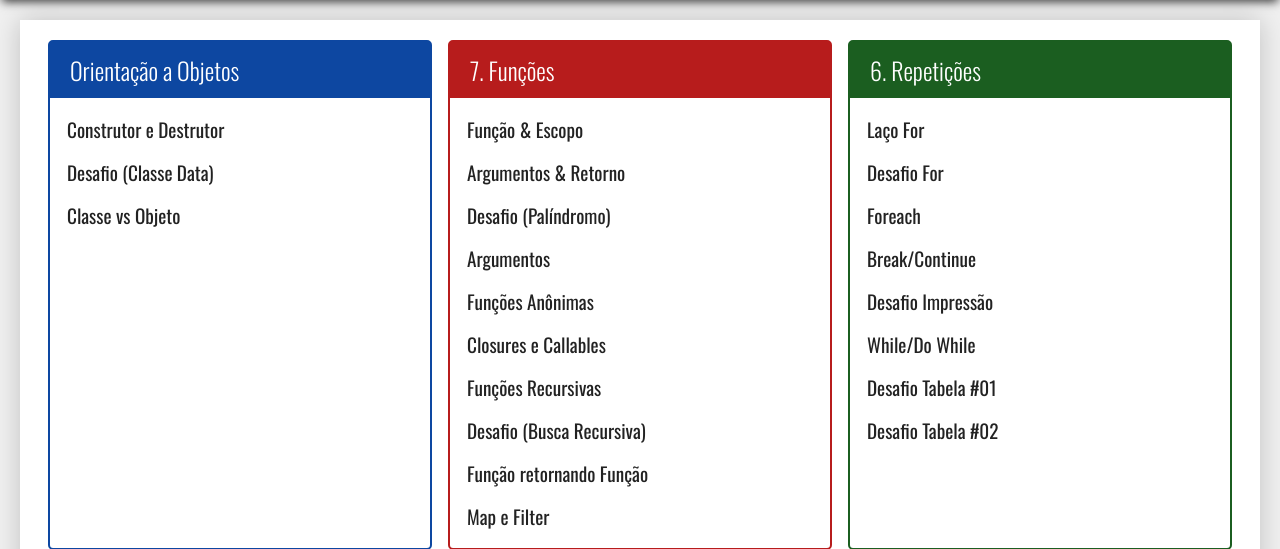
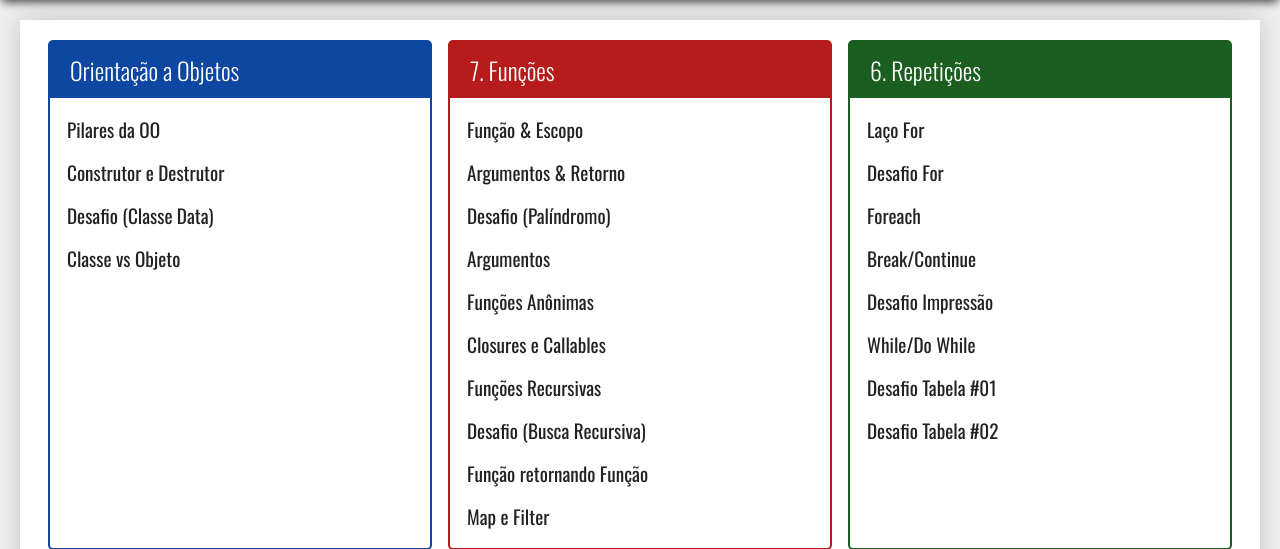
Before and after one commit to Victor-Bianchi/curso-php, a PHP site: page / in a window 1280 px wide. Shown: the part 120-669 px from the top of the page. Run offline with PHP 8.4, Linux system fonts and the light colour scheme.

Commit message:
aula 22/12/2023

```diff
--- a/index.php
+++ b/index.php
@@ -20,6 +20,11 @@
                 <div class="modulo azul-escuro">
                     <h3>Orientação a Objetos</h3>
                     <ul>
+                        <li>
+                            <a href="exercicio.php?dir=OO&file=pilares_oo">
+                                Pilares da OO
+                            </a>
+                        </li>
                         <li>
                             <a href="exercicio.php?dir=OO&file=construtor_destructor">
                                 Construtor e Destrutor
```
Also changed, not shown: OO/pilares_oo.php (added, +19 -0 lines).
